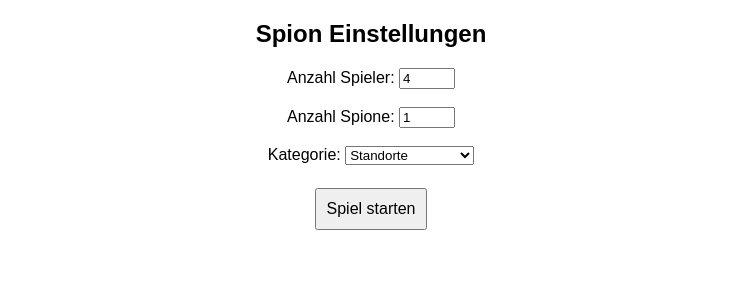
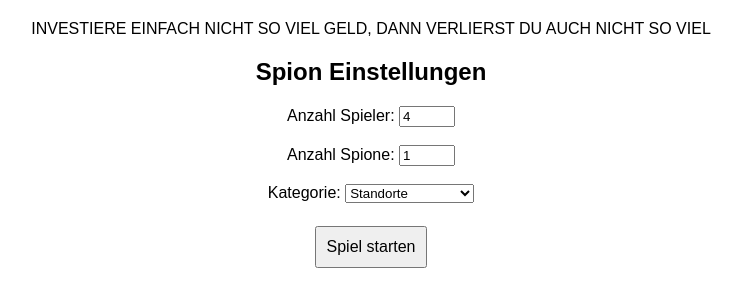
Before and after one commit to NoahGoldfarb/Spion, a plain HTML site: page index.html in a window 1280 px wide. Shown: the whole page, without its empty margins (269-1011 px from the left). Drawn offline with Linux system fonts and the light colour scheme.

Commit message:
Update index.html

```diff
--- a/index.html
+++ b/index.html
@@ -29,6 +29,7 @@
 
     <!-- Setup Screen -->
     <div id="setup">
+         INVESTIERE EINFACH NICHT SO VIEL GELD, DANN VERLIERST DU AUCH NICHT SO VIEL
         <h2>Spion Einstellungen</h2>
         <label>Anzahl Spieler:</label>
         <input type="number" id="playerCount" min="3" max="20" value="4"><br><br>
```
